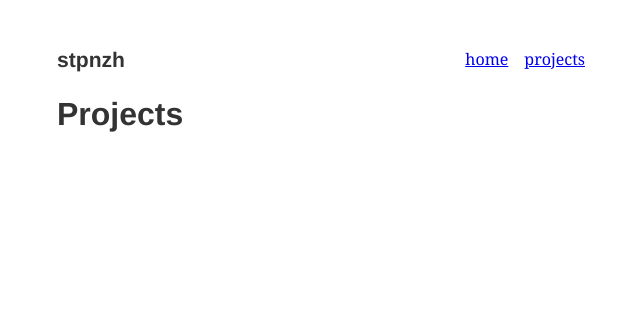
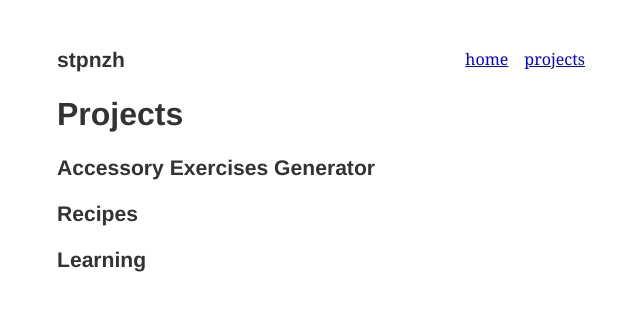
Before and after one commit to stfzh/stpnzh.github.io, a Gatsby site: page /projects in a window 1280 px wide. Shown: the whole page, without its empty margins (311-951 px from the left). Built offline with nearby package versions, Linux system fonts and the light colour scheme; Gatsby itself is replaced by a stand-in of ours.

Commit message:
Add list of projects to projects page

```diff
--- a/src/pages/projects.js
+++ b/src/pages/projects.js
@@ -6,7 +6,9 @@ const Projects = () => {
   return (
     <Layout>
       <h1>Projects</h1>
-      <p></p>
+      <h3>Accessory Exercises Generator</h3>
+      <h3>Recipes</h3>
+      <h3>Learning</h3>
     </Layout>
   )
 }
```
